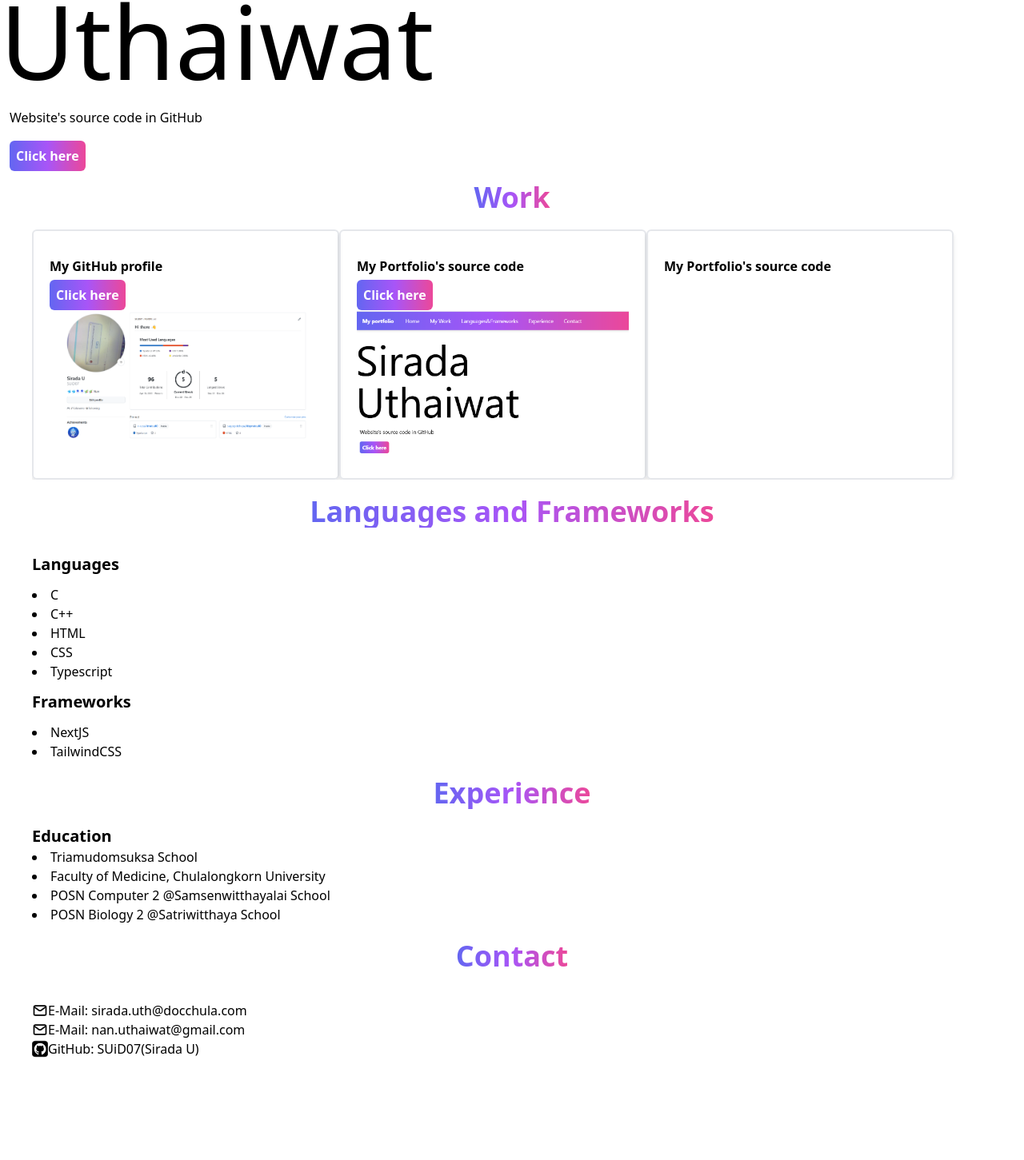
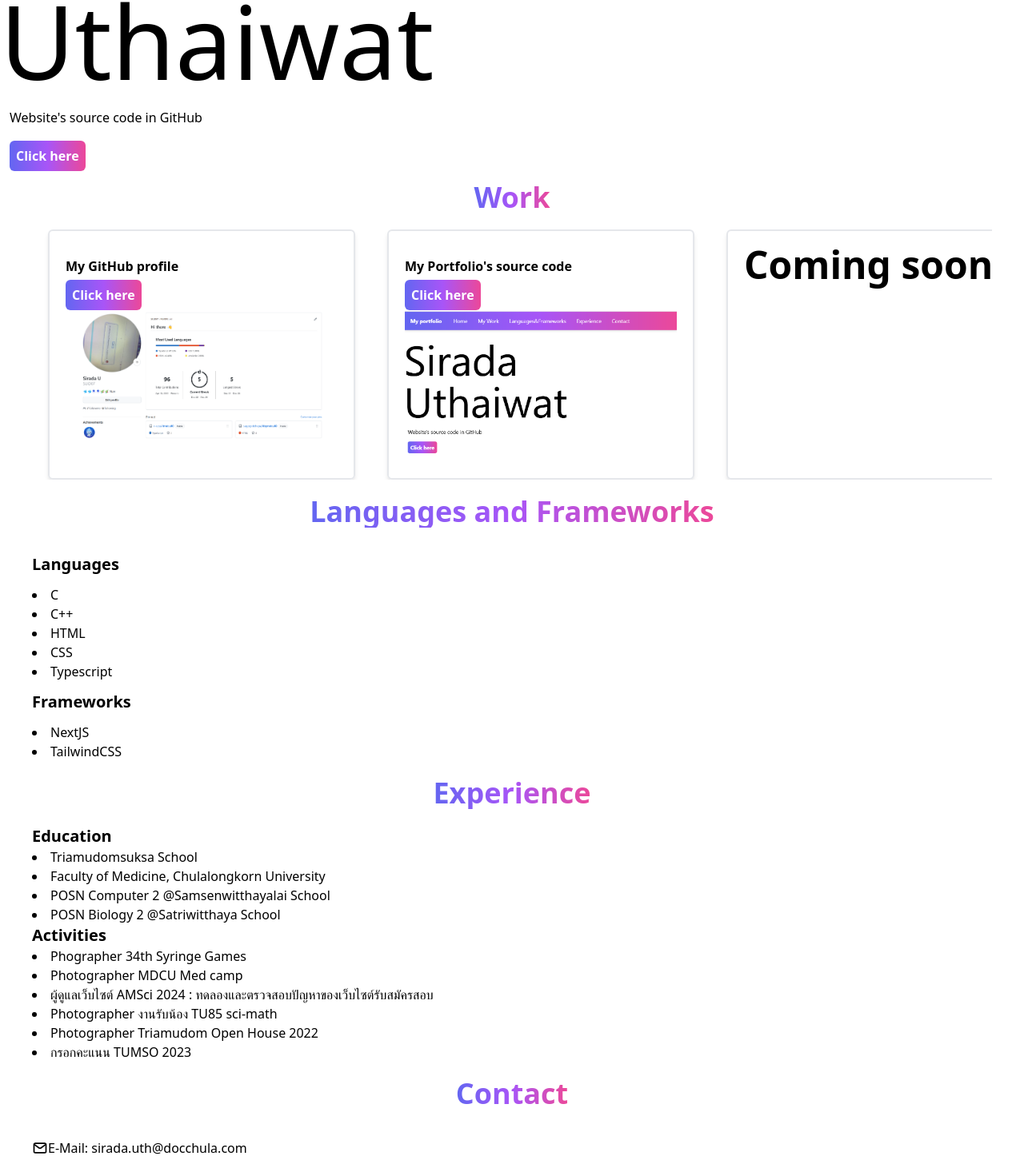
Before and after one commit to SUiD07/Sirada-portfolio, a Next.js app: page / in a window 1280 px wide. Shown: the part 221-1672 px from the top of the page at 80% size. Before the commit the page ends 1561 px from the top, so only its background shows below. Built offline with nearby package versions, Linux system fonts and the light colour scheme.

Commit message:
feat: add activtieslist

```diff
--- a/components/Experience.tsx
+++ b/components/Experience.tsx
@@ -1,4 +1,5 @@
 import HeadSec from "./HeadSec";
+import { activitiesList } from "@/constants/activities";
 export default function Experience() {
   return (
     <>
@@ -12,6 +13,15 @@ export default function Experience() {
 
       {/* <li>Support team IT 34thSyringe Games </li>
       <li>ผู้ดูแล website AMSci</li> */}
+      <div className="font-semibold text-xl">Activities</div>
+      {activitiesList.map((item, index) => (
+        <>
+          <li>
+            {item.position} {item.detail}
+            {item.note && <> : {item.note}</>}
+          </li>
+        </>
+      ))}
     </>
   );
 }
--- a/components/Work.tsx
+++ b/components/Work.tsx
@@ -11,7 +11,7 @@ export default function Work() {
     <>
       <HeadSec header="Work" />
       <div className="overflow-x-auto flex">
-        <div className="shadow-md p-5 border-2 border-gray-200 rounded-md w-96 min-w-96 inline-block">
+        <div className="hover:border-black mx-5 shadow-md p-5 border-2 border-gray-200 rounded-md w-96 min-w-96 inline-block">
           <div className="inline-block">
             <div className="py-3 font-bold">My GitHub profile</div>
             <a
@@ -28,7 +28,7 @@ export default function Work() {
           />
         </div>
 
-        <div className="shadow-md p-5 border-2 border-gray-200 rounded-md w-96 min-w-96 inline-block">        <div className="inline-block">
+        <div className="hover:border-black mx-5 shadow-md p-5 border-2 border-gray-200 rounded-md w-96 min-w-96 inline-block">        <div className="inline-block">
             <div className="py-3 font-bold">My Portfolio's source code</div>
             <a
               href="https://github.com/SUiD07/Sirada-portfolio"
@@ -43,8 +43,11 @@ export default function Work() {
             className="my-2 inline-block h-auto w-auto"
           />
         </div>
-        <div className="shadow-md p-5 border-2 border-gray-200 rounded-md w-96 min-w-96 inline-block">
-            <div className="py-3 font-bold">My Portfolio's source code</div>
+        <div className="hover:border-black mx-5 shadow-md p-5 border-2 border-gray-200 rounded-md w-96 min-w-96 inline-block">
+            <div className="py-3 font-bold text-5xl animate-bounce">Coming soon</div>
+        </div>
+        <div className="hover:border-black mx-5 shadow-md p-5 border-2 border-gray-200 rounded-md w-96 min-w-96 inline-block">
+            <div className="py-3 font-bold text-5xl animate-bounce">Coming soon</div>
         </div>
       </div>
       {/* <div className="text-xl font-bold">My work as a front-end developer</div>
--- /dev/null
+++ b/constants/activities.tsx
@@ -0,0 +1,11 @@
+export const activitiesList=[
+    {position:"Phographer", detail:"34th Syringe Games",note:"" },
+    // {position:"IT team (Support)", detail:"34th Syringe Games",note:"" },
+    {position:"Photographer", detail:"MDCU Med camp",note:"" },
+    {position:"ผู้ดูแลเว็บไซต์", detail:"AMSci 2024",note:"ทดลองและตรวจสอบปัญหาของเว็บไซต์รับสมัครสอบ" },
+    {position:"Photographer", detail:"งานรับน้อง TU85 sci-math",note:"" },
+    {position:"Photographer", detail:"Triamudom Open House 2022",note:"" },
+    {position:"กรอกคะแนน", detail:"TUMSO 2023",note:"" },
+
+
+]
```
